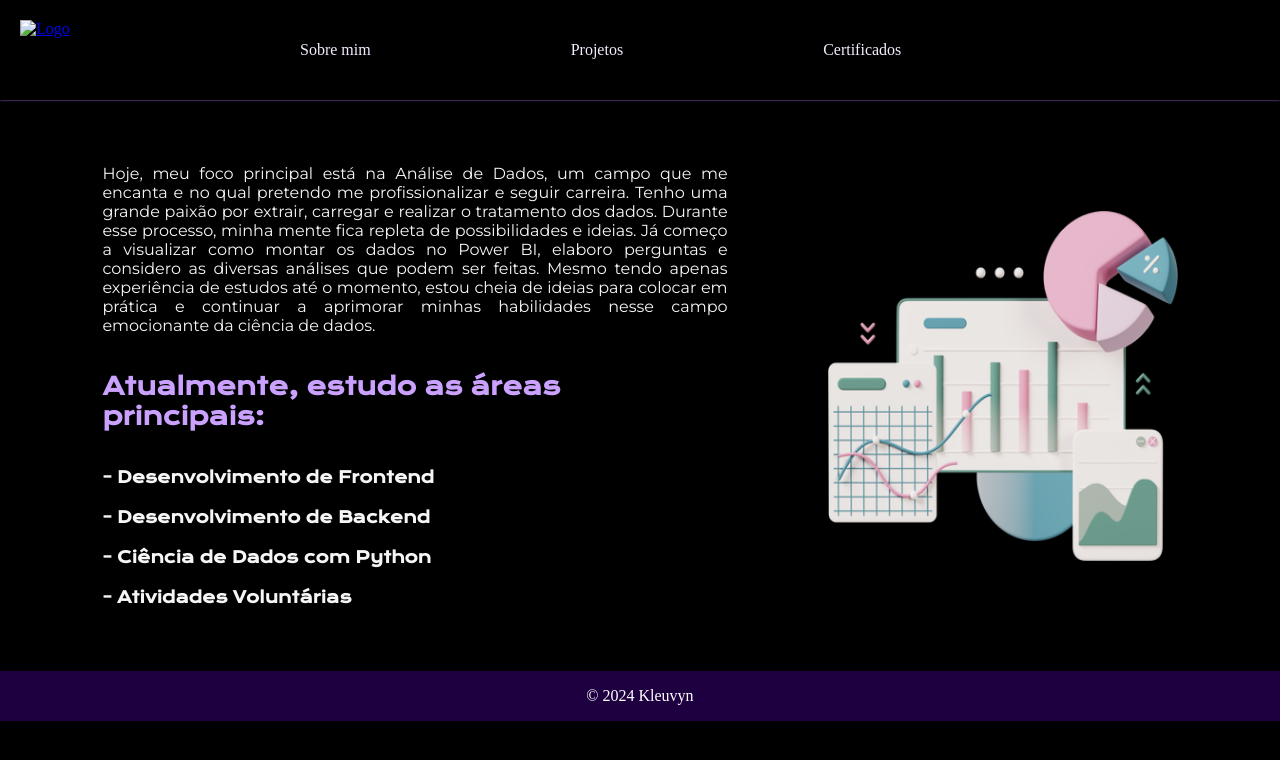
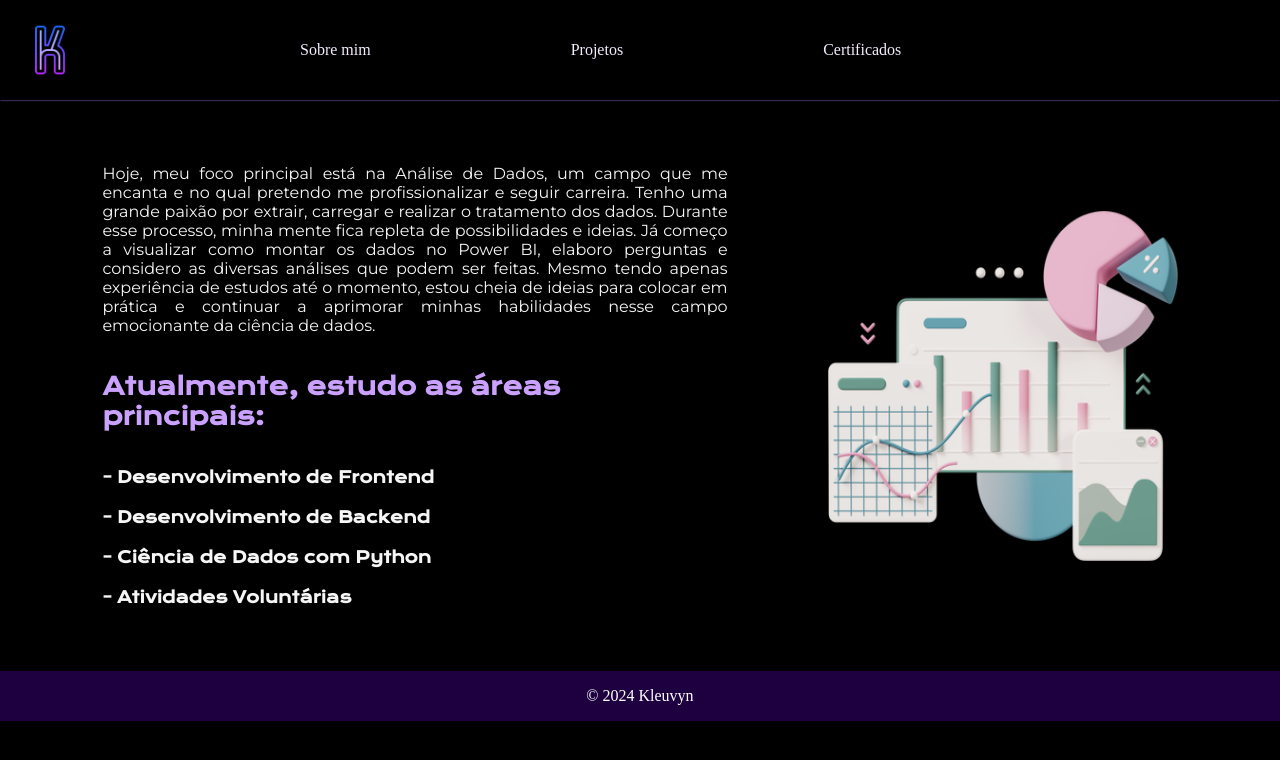
Before and after one commit to kleuvyn/Portfolio-Alura, a plain HTML site: page eu.html in a window 1280 px wide. Drawn offline with nearby package versions, Linux system fonts and the light colour scheme.

Commit message:
arrumando imagens novamente

```diff
--- a/eu.html
+++ b/eu.html
@@ -15,7 +15,7 @@
 
             <ul>
                 <a href="index.html" class="nav-item">
-                    <img class="imagem_logo" src="./imagenslogok.png" alt="Logo" width="80px">
+                <img class="imagem_logo" src="./imagens/logok.png" alt="Logo" width="80px">
                 </a>
 
                 <li  class="nav-item">
```
Also changed, not shown: projetos.html (+8 -8 lines). Lines whose indentation alone changed are shown as unchanged.
